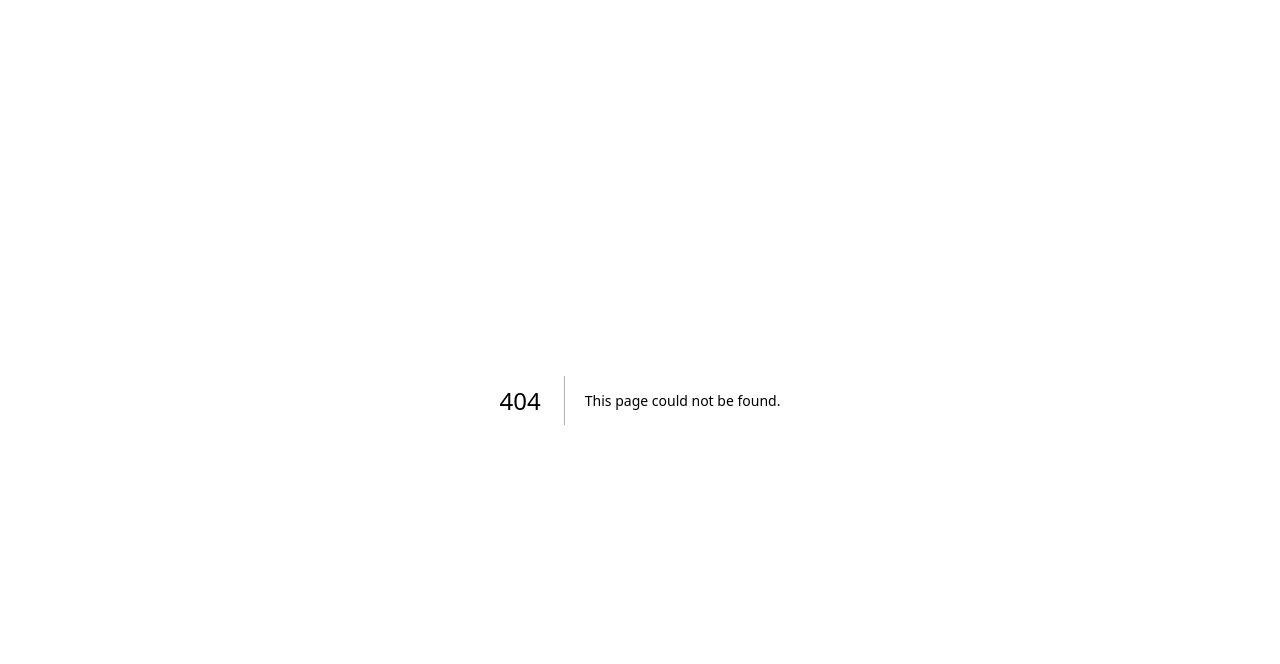
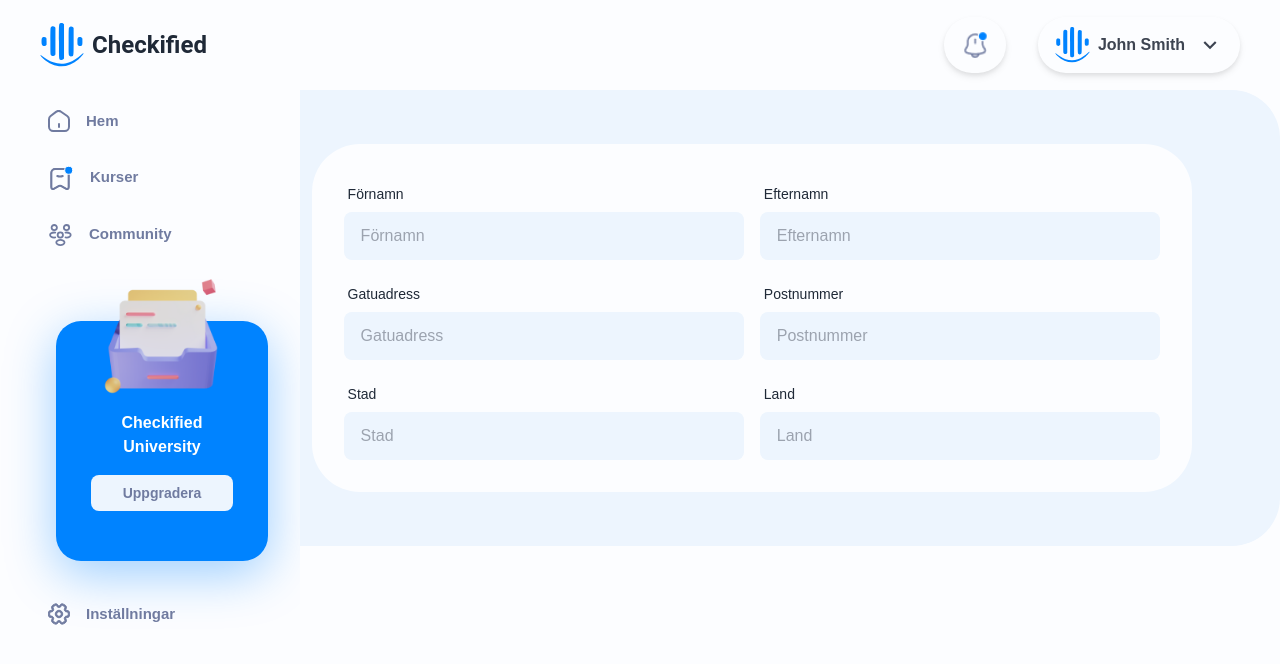
Before and after one commit to Aryansavaj/Projrcts, a Next.js app: page /profile_setting_pop in a window 1280 px wide. Before the commit this address had no page. Shown: the top 664 px of the page. Built offline with nearby package versions, Linux system fonts and the light colour scheme.

Commit message:
Create index.tsx

```diff
--- /dev/null
+++ b/pages/profile_setting_pop/index.tsx
@@ -0,0 +1,33 @@
+import React from "react";
+import Image from "next/image";
+import Link from "next/link";
+
+import { MdKeyboardArrowRight } from "react-icons/md";
+// import { useRouter } from "next/router";
+import Title from "@/components/parts/Title";
+import Layout from "@/components/DashboardLayout";
+import CacingOne from "@/components/graphic/CacingOne";
+import ScrollReveal from "@/components/transition/ScrollReveal";
+import ProfileForm from "@/components/parts/ProfileForm";
+// import en from "@/locales/en";
+// import sv from "@/locales/sv";
+import { profiledata } from "@/locales/sv/profilesetting";
+
+type Props = {};
+
+export default function Profilesetting({}: Props) {
+  // const router = useRouter();
+  // const { locale } = router;
+  // const t = locale === "en" ? en : sv;
+
+  return (
+    <Layout headTitle={profiledata.metaData.title}>
+
+      <section className="">
+        <div className="p-8 lg:p-8 bg-base-100 rounded-[3rem] gap-8 ">
+          <ProfileForm profileData={profiledata.profileForm} />
+        </div>
+      </section>
+    </Layout>
+  );
+}
```
